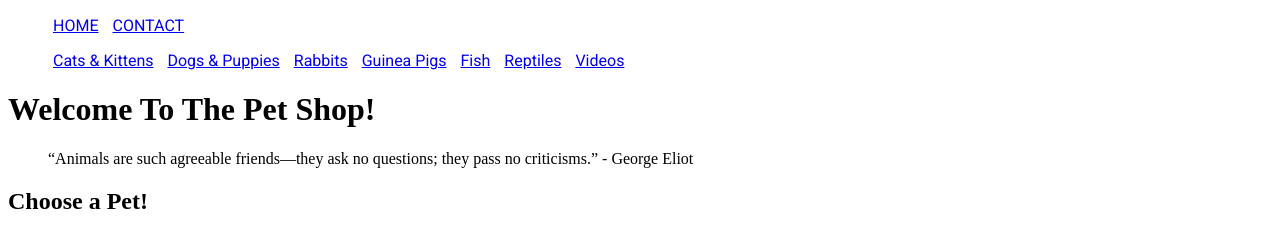
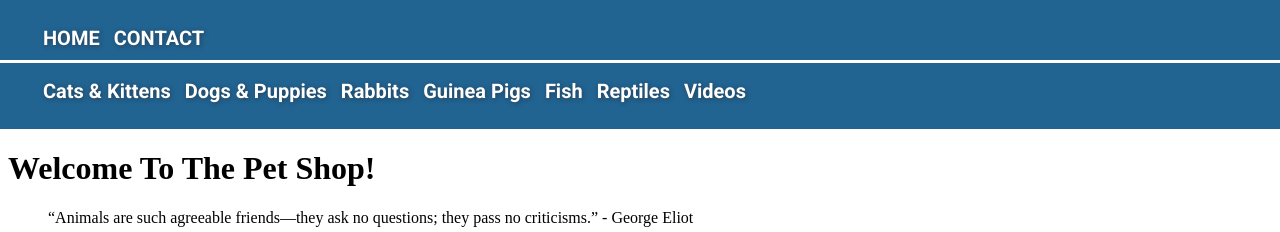
Before and after one commit to Aykooo31/HTML-AND-CSS-PROJECTS, a plain HTML site: page The-Pet-Shop-Website/index.html in a window 1280 px wide. Shown: the top 232 px of the page. Drawn offline with Linux system fonts and the light colour scheme.

Commit message:
styled the nav bar

```diff
--- a/The-Pet-Shop-Website/css/style.css
+++ b/The-Pet-Shop-Website/css/style.css
@@ -3,6 +3,8 @@
 
 body{
     background-color:white;
+    overflow-x: hidden; /*Hides the bottom left right scroll bar
+    when elements stretch beyond the screen border*/
 }
 
 /*NAVBAR*/
@@ -14,4 +16,35 @@ li{
 
 a{
     font-family: 'Roboto', sans-serif; /* Font from fonts.google.com */
+    font-size: 20px;
+    font-weight: 700;
+    text-shadow: 1px .5px 4px rgba(46, 31, 31, 0.5);
+    color: white;
+    text-decoration: none; /* Removes the default link styling*/
 }
+
+a:hover{
+    color: #d7eaf7; /*Changes the color of the anchor element
+    when a user hovers their mouse over it*/
+}
+
+.nav-bar{
+    background-color: #216391;
+    padding-top: 10px;
+    padding-bottom: 10px;
+    /*The following minus margins stretch the navbar background beyond the web browser screen edge*/
+    margin-top: -8px;
+    margin-left: -10px;
+    margin-right: -10px;
+    position: sticky; /* Creates a sticky element that
+    stays in the same spot in the browser screen*/
+    top: 0; /*Tells the browser to stick the element at the
+    top of the page based on user scrolling*/
+}
+
+/*Creates a line under the Home and Contact links to seperate
+them from the images links*/
+#nav-border{
+    padding-bottom: 10px;
+    border-bottom: 3px solid #ffffff;
+}
--- a/The-Pet-Shop-Website/index.html
+++ b/The-Pet-Shop-Website/index.html
@@ -8,8 +8,8 @@
     </head>
     <body>
         <!--NAVBAR-->
-        <div>
-            <ul>
+        <nav class="nav-bar">
+            <ul id="nav-border">
                 <li><a  href="index.html">HOME</a></li>
                 <li><a href="contact.html">CONTACT</a></li>
             </ul>
@@ -22,7 +22,7 @@
                 <a href="#reptile"><li>Reptiles</li></a>
                 <a href="#video"><li>Videos</li></a>
             </ul>
-        </div>
+        </nav>
         <!--HEADER-->
         <header>
             <div>
```
Also changed, not shown: The-Pet-Shop-Website/contact.html (+1 -1 lines).
